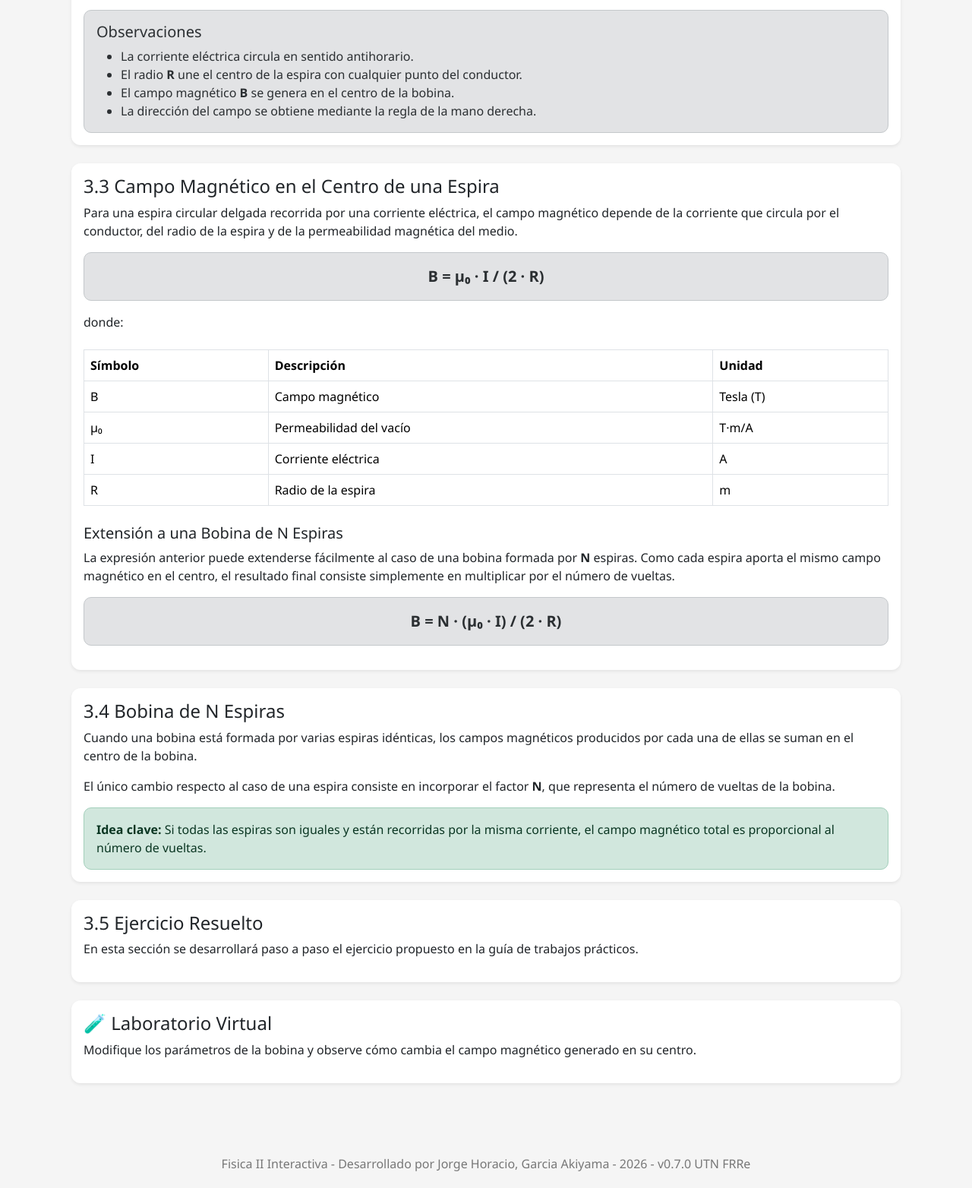
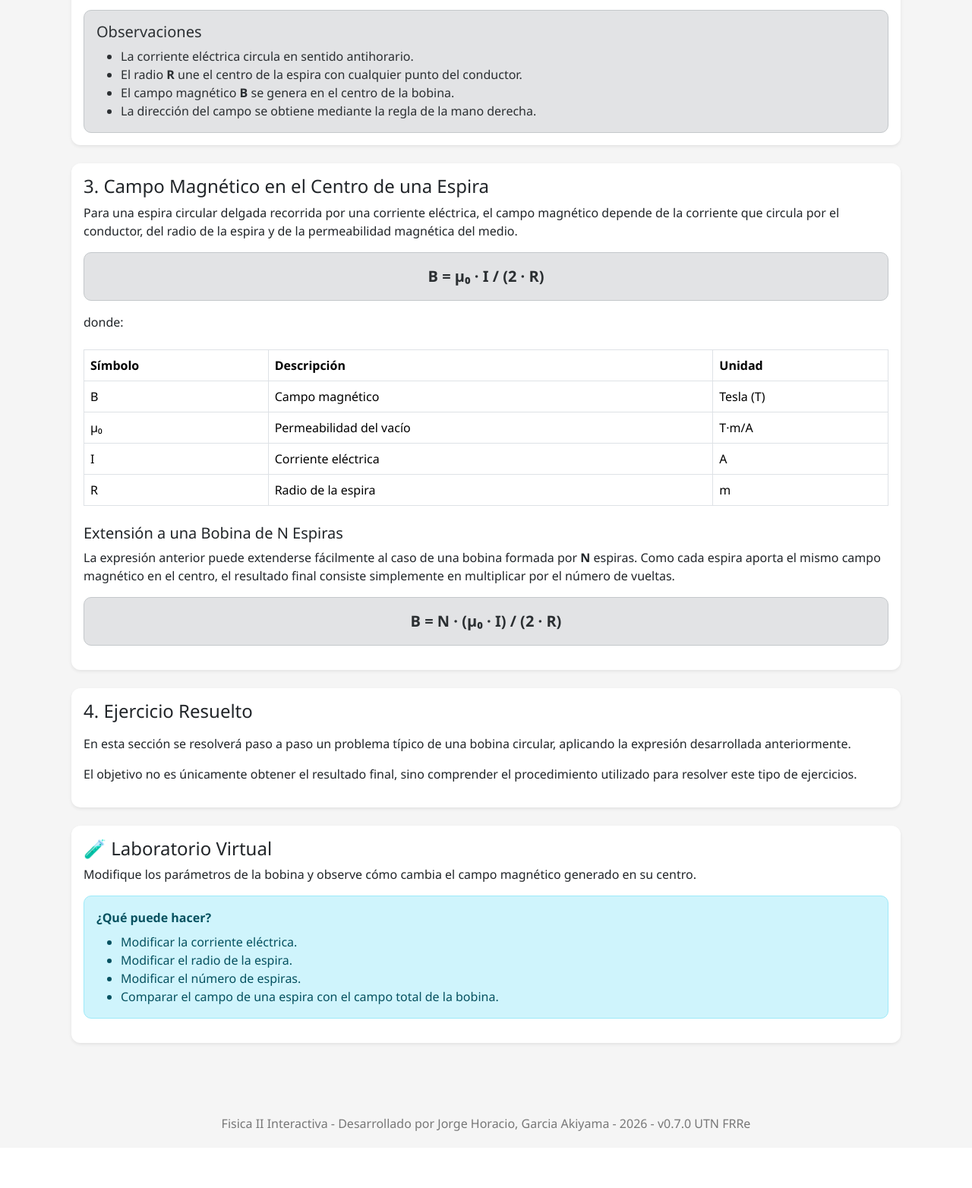
Before and after one commit to jhgakiyama/electromagnetismo-simulator, a Python web app: template app/templates/tema3.html in a window 1280 px wide. Shown: the part 1480-3044 px from the top of the page at 76% size. After the commit the page ends 2969 px from the top, so only its background shows below. Run offline with Jinja, Linux system fonts and the light colour scheme; the template is opened without the code that fills it, so the values that code supplies are empty.

Commit message:
Ultimos cambios antes de agregas los graficos con JS

```diff
--- a/app/templates/tema3.html
+++ b/app/templates/tema3.html
@@ -5,18 +5,15 @@
 {% block content %}
 
 <div class="container py-4">
-
-    <h1 class="mb-4">
-        🌀 Tema 3 - Bobina Circular
-    </h1>
+    <h1 class="mb-4">🌀 Tema 3 - Bobina Circular</h1>
 
     <!-- ========================================================= -->
-    <!-- 3.1 Introducción -->
+    <!-- 1 Introducción -->
     <!-- ========================================================= -->
 
     <div class="card shadow-sm mb-4">
         <div class="card-body">
-            <h2 class="h4">3.1 Introducción</h2>
+            <h2 class="h4">1. Introducción</h2>
 
             <p>
                 Cuando una corriente eléctrica circula por un conductor con forma de
@@ -40,12 +37,12 @@
     </div>
 
     <!-- ========================================================= -->
-    <!-- 3.2 Geometría -->
+    <!-- 2 Geometría -->
     <!-- ========================================================= -->
 
     <div class="card shadow-sm mb-4">
         <div class="card-body">
-            <h2 class="h4">3.2 Geometría de la Bobina Circular</h2>
+            <h2 class="h4">2. Geometría de la Bobina Circular</h2>
 
             <p>
                 La siguiente representación tridimensional muestra una espira circular
@@ -65,10 +62,7 @@
             </div>
 
             <div class="alert alert-secondary mt-4 mb-0">
-
-                <h5 class="alert-heading">
-                    Observaciones
-                </h5>
+                <h5 class="alert-heading">Observaciones</h5>
 
                 <ul class="mb-0">
                     <li>La corriente eléctrica circula en sentido antihorario.</li>
@@ -76,24 +70,17 @@
                     <li>El campo magnético <strong>B</strong> se genera en el centro de la bobina.</li>
                     <li>La dirección del campo se obtiene mediante la regla de la mano derecha.</li>
                 </ul>
-
             </div>
-
         </div>
-
     </div>
 
     <!-- ========================================================= -->
-    <!-- 3.3 Campo Magnético -->
+    <!-- 3 Campo Magnético -->
     <!-- ========================================================= -->
 
     <div class="card shadow-sm mb-4">
-
         <div class="card-body">
-
-            <h2 class="h4">
-                3.3 Campo Magnético en el Centro de una Espira
-            </h2>
+            <h2 class="h4">3. Campo Magnético en el Centro de una Espira</h2>
 
             <p>
                 Para una espira circular delgada recorrida por una corriente eléctrica,
@@ -163,113 +150,72 @@
             <div class="alert alert-secondary text-center fs-5">
                 <strong> B = N · (μ₀ · I) / (2 · R) </strong>
             </div>
-
-
-
-
         </div>
     </div>
 
+
     <!-- ========================================================= -->
-    <!-- 3.4 N Espiras -->
+    <!-- 4 Ejercicio -->
     <!-- ========================================================= -->
 
     <div class="card shadow-sm mb-4">
+        <div class="card-body">
+            <h2 class="h4 mb-3">4. Ejercicio Resuelto</h2>
+                <p>
+                En esta sección se resolverá paso a paso un problema típico de una
+                bobina circular, aplicando la expresión desarrollada anteriormente.
+                </p>
 
-        <div class="card-body">
+                <p>
+                El objetivo no es únicamente obtener el resultado final, sino comprender
+                el procedimiento utilizado para resolver este tipo de ejercicios.
+                </p>
+        </div>
 
-            <h2 class="h4">
-                3.4 Bobina de N Espiras
-            </h2>
+        <div id="ejercicio-tema3">
 
-            <p>
-                Cuando una bobina está formada por varias espiras idénticas,
-                los campos magnéticos producidos por cada una de ellas se suman
-                en el centro de la bobina.
-            </p>
-
-            <p>
-
-                El único cambio respecto al caso de una espira consiste en
-                incorporar el factor <strong>N</strong>, que representa el número
-                de vueltas de la bobina.
-
-            </p>
-
-            <!-- Fórmula -->
-
-            <div id="formula-bobina"></div>
-
-            <div class="alert alert-success mt-3 mb-0">
-
-                <strong>Idea clave:</strong>
-
-                Si todas las espiras son iguales y están recorridas por la misma
-                corriente, el campo magnético total es proporcional al número de
-                vueltas.
-
-            </div>
+        <!-- Se completa en la próxima sesión -->
 
         </div>
 
     </div>
 
-    <!-- ========================================================= -->
-    <!-- 3.5 Ejercicio -->
-    <!-- ========================================================= -->
 
-    <div class="card shadow-sm mb-4">
-
-        <div class="card-body">
-
-            <h2 class="h4">
-
-                3.5 Ejercicio Resuelto
-
-            </h2>
-
-            <p>
-
-                En esta sección se desarrollará paso a paso el ejercicio propuesto
-                en la guía de trabajos prácticos.
-
-            </p>
-
-        </div>
-
-    </div>
 
     <!-- ========================================================= -->
-    <!-- 3.6 Laboratorio -->
+    <!-- 5 Laboratorio -->
     <!-- ========================================================= -->
 
     <div class="card shadow-sm">
-
         <div class="card-body">
-
-            <h2 class="h4">
-
-                🧪 Laboratorio Virtual
-
-            </h2>
-
+            <h2 class="h4">🧪 Laboratorio Virtual</h2>
             <p>
-
                 Modifique los parámetros de la bobina y observe cómo cambia el
                 campo magnético generado en su centro.
-
             </p>
 
+            <div class="alert alert-info">
+                <strong>¿Qué puede hacer?</strong>
+
+                <ul class="mb-0 mt-2">
+                    <li>Modificar la corriente eléctrica.</li>
+                    <li>Modificar el radio de la espira.</li>
+                    <li>Modificar el número de espiras.</li>
+                    <li>Comparar el campo de una espira con el campo total de la bobina.</li>
+                </ul>
+            </div>
+
+            <div id="laboratorio-tema3">
+
+                <!-- Laboratorio Virtual -->
+
+            </div>
+
         </div>
-
     </div>
-
 </div>
 
 {% endblock %}
-
 {% block scripts %}
-
-<script src="{{ url_for('static', filename='js/tema3.js') }}"></script>
-
+    <script src="{{ url_for('static', filename='js/tema3.js') }}"></script>
 {% endblock %}
```
